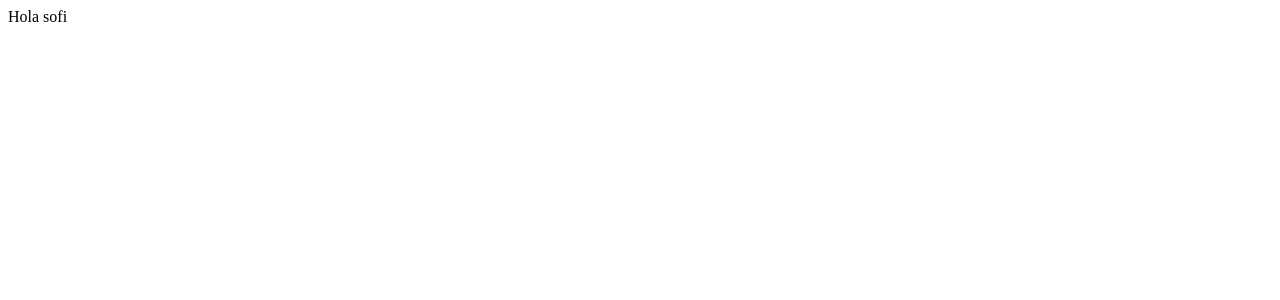
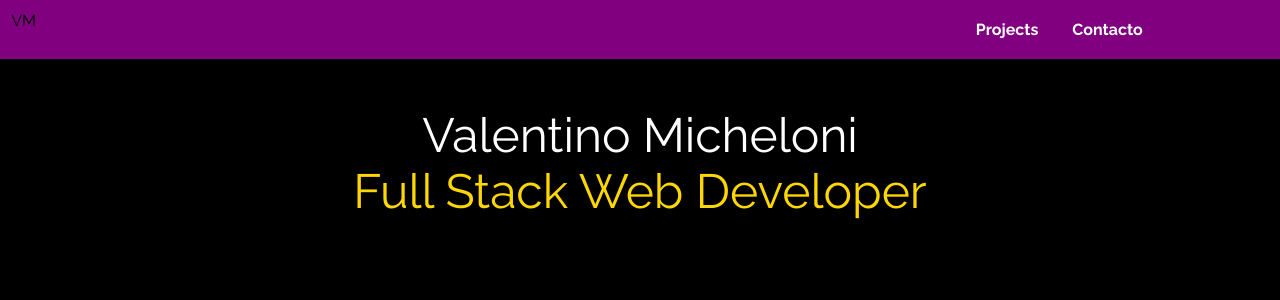
Before and after one commit to upon-X/portfolio-vm, a React (Vite) app: page / in a window 1280 px wide. Shown: the top 300 px of the page. Built offline with nearby package versions, Linux system fonts and the light colour scheme.

Commit message:
desarrollo de navbar y home, pensar en logo

```diff
--- a/index.html
+++ b/index.html
@@ -5,6 +5,10 @@
     <link rel="icon" type="image/svg+xml" href="/vite.svg" />
     <meta name="viewport" content="width=device-width, initial-scale=1.0" />
     <title>Portfolio</title>
+<!-- Demas importaciones (Fonfts family) -->
+<link rel="preconnect" href="https://fonts.googleapis.com">
+<link rel="preconnect" href="https://fonts.gstatic.com" crossorigin>
+<link href="https://fonts.googleapis.com/css2?family=Raleway:wght@400;700&display=swap" rel="stylesheet">
   </head>
   <body>
     <div id="root"></div>
--- a/src/App.jsx
+++ b/src/App.jsx
@@ -1,11 +1,13 @@
 import './App.css'
 import {Routes, Route} from 'react-router-dom'
 import Home from './components/Home/Home'
+import Navbar from './components/Navbar/Navbar'
 
 
 function App() {
   return (
     <>
+      <Navbar />
       <Routes>
         <Route path='/' element={<Home/>}/>
       </Routes>
--- a/src/components/Home/Home.jsx
+++ b/src/components/Home/Home.jsx
@@ -3,9 +3,12 @@ import styles from './Home.module.css'
 export default function Home() {
     return (
         <div className={styles.home}>
-            <div>
-                Hola sofi
-            </div>
+            <p className={styles.name}>
+                Valentino Micheloni
+                <span className={styles.role}>
+                    Full Stack Web Developer
+                </span>
+            </p>
         </div>
     )
 }
--- a/src/components/Home/Home.module.css
+++ b/src/components/Home/Home.module.css
@@ -1,3 +1,15 @@
 .home{
 
 }
+
+.name{
+    color: var(--color3);
+    display: flex;
+    align-items: center;
+    flex-direction: column;
+    font-size: 3rem;
+}
+
+.role{
+    color: var(--color4);
+}
--- /dev/null
+++ b/src/components/Navbar/Navbar.jsx
@@ -0,0 +1,16 @@
+import styles from './Navbar.module.css'
+import { Link } from 'react-router-dom'
+
+export default function Navbar() {
+    return (
+        <div className={styles.navbar}>
+            <div className={styles.logo}>
+                VM
+            </div>
+            <div className={styles.links}>
+                <Link to='/projects' className={styles.link_projects}>Projects</Link>
+                <Link to='/projects' className={styles.link_contact}>Contacto</Link>
+            </div>
+        </div>
+    )
+}
--- /dev/null
+++ b/src/components/Navbar/Navbar.module.css
@@ -0,0 +1,32 @@
+.navbar {
+    background-color: var(--color1);
+    padding: 0.7rem;
+    display: grid;
+    grid-template-columns: repeat(3, 1fr);
+}
+
+.links {
+    font-weight: bold;
+    grid-column: 3;
+    display: flex;
+    gap: 1rem;
+    justify-content: center;
+    align-items: center;
+}
+
+.link_contact,
+.link_projects {
+    text-decoration: none;
+    color: var(--color3);
+    border: 1px solid transparent;
+    transition: ease-in-out 0.2s;
+    padding: 0.5rem;
+}
+
+.link_contact:hover,
+.link_projects:hover {
+    border-color: var(--color4);
+    color: var(--color4);
+}
+
+.logo {}
--- a/src/index.css
+++ b/src/index.css
@@ -1,3 +1,13 @@
 :root{
-  --color1:
+  --color1: #800080;
+  --color2: #000000;
+  --color3: #ffffff;
+  --color4: #ffd700;
+  --FFRaleway: 'Raleway', sans-serif;
 }
+
+body {
+  background-color: var(--color2);
+  margin: 0;
+  font-family: var(--FFRaleway);
+}
```
